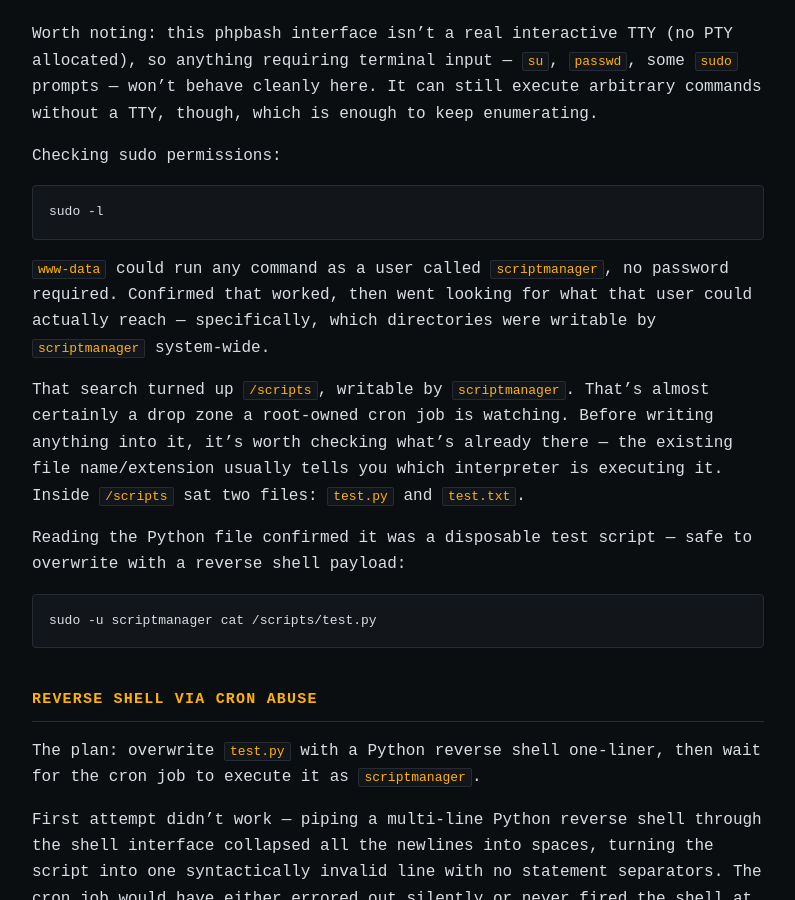
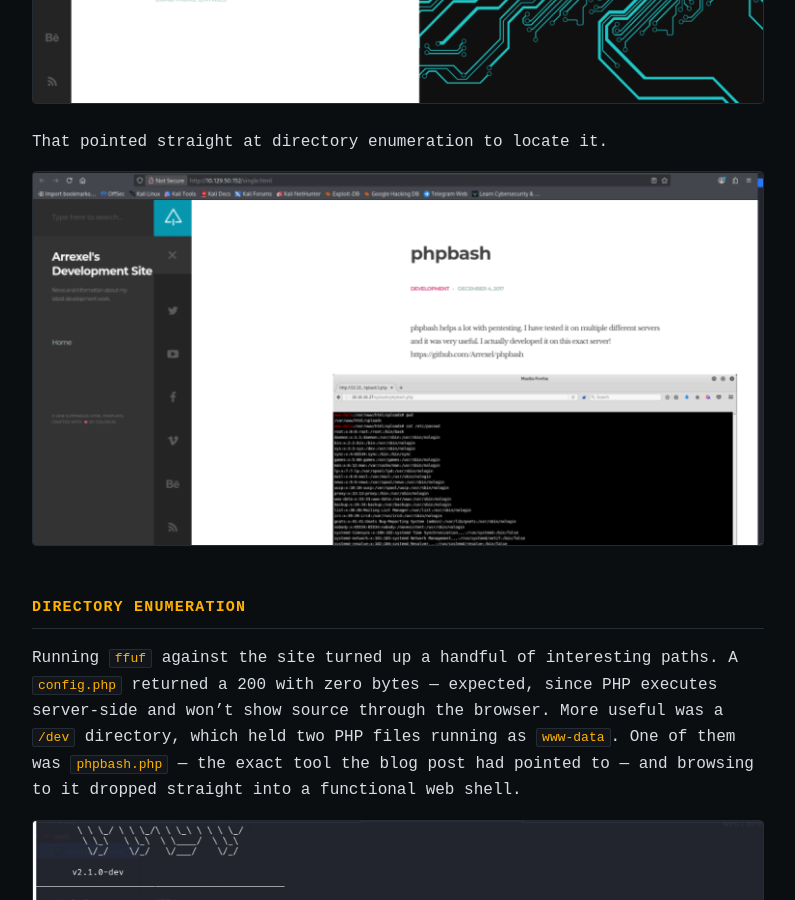
Before and after one commit to abacu5/abacu5.github.io, a Jekyll site: the page built from _posts/2026-07-13-htb-bashed.md, in a window 1280 px wide and 900 px high, scrolled down 1457 px. Shown: the whole window, without its empty margins (242-1037 px from the left). Built offline with Jekyll 4.4.1, drawn with Linux system fonts in a browser that asks for light colours; some of the changed text lies outside the part shown.

Commit message:
Add Bashed writeup with screenshots

```diff
--- a/_posts/2026-07-13-htb-bashed.md
+++ b/_posts/2026-07-13-htb-bashed.md
@@ -26,7 +28,11 @@ that it had been developed directly on this server. That's about as strong a hin
 as a box gives: the tool is hosted somewhere on the site itself, and finding it is
 the intended path.
 
+![Blog post advertising phpbash](/assets/img/htb-bashed/02-blog-post.png)
+
 That pointed straight at directory enumeration to locate it.
+
+![phpbash tool page](/assets/img/htb-bashed/03-phpbash-page.png)
 
 ## Directory Enumeration
 
@@ -37,10 +43,14 @@ directory, which held two PHP files running as `www-data`. One of them was
 `phpbash.php` — the exact tool the blog post had pointed to — and browsing to it
 dropped straight into a functional web shell.
 
+![ffuf directory enumeration results](/assets/img/htb-bashed/04-ffuf-directory-enum.png)
+
 ## Getting a Shell
 
 From `phpbash.php`, I had command execution as `www-data` and started basic
 enumeration — checking the current user, available binaries, and permissions.
+
+![Initial shell enumeration](/assets/img/htb-bashed/05-shell-enum.png)
 
 Worth noting: this phpbash interface isn't a real interactive TTY (no PTY
 allocated), so anything requiring terminal input — `su`, `passwd`, some `sudo`
```
Also changed, not shown: other parts of _posts/2026-07-13-htb-bashed.md (+20 -8 lines), assets/img/htb-bashed/01-nmap-scan.png (added), assets/img/htb-bashed/02-blog-post.png (added), assets/img/htb-bashed/03-phpbash-page.png (added), assets/img/htb-bashed/04-ffuf-directory-enum.png (added), assets/img/htb-bashed/05-shell-enum.png (added), assets/img/htb-bashed/06-sudo-l.png (added), assets/img/htb-bashed/07-scriptmanager-confirm.png (added), assets/img/htb-bashed/08-scripts-directory.png (added), assets/img/htb-bashed/09-reverse-shell-payload.png (added), assets/img/htb-bashed/10-root-flag.png (added).
